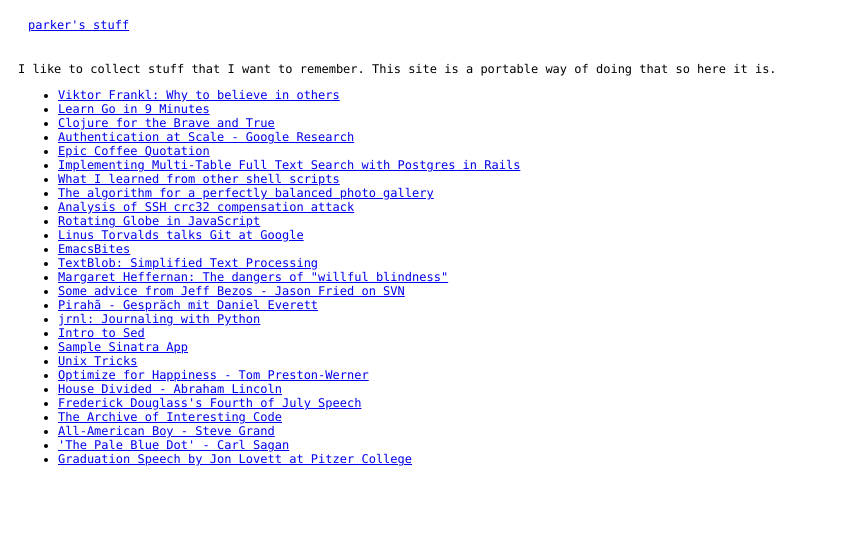
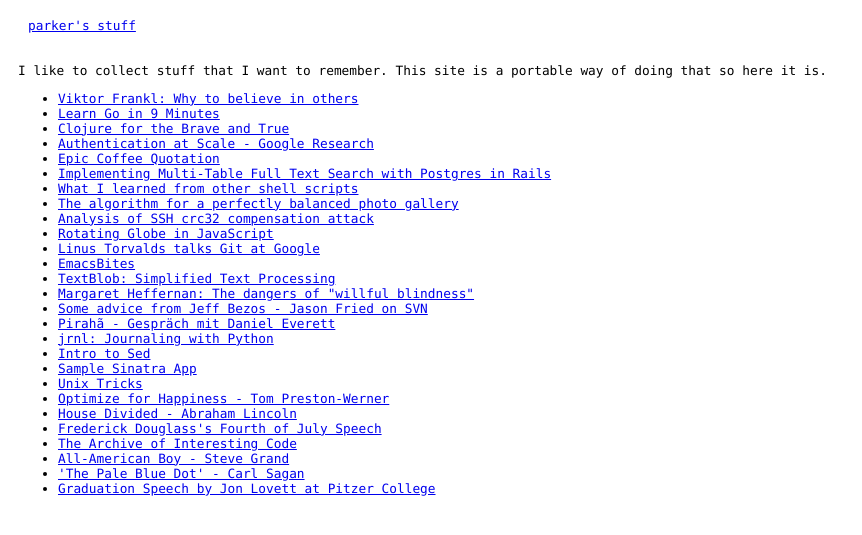
Before and after one commit to parkr/stuff, a Jekyll site: the page built from index.html, in a window 1280 px wide. Shown: the top 535 px of the page, without its empty margins (0-862 px from the left). Built offline with Jekyll 4.4.1, drawn with Linux system fonts in a browser that asks for light colours; Markdown is read by kramdown in place of the engine named in the settings.

Commit message:
Make it a bit more mobile-friendly?

```diff
--- a/_layouts/default.html
+++ b/_layouts/default.html
@@ -3,7 +3,7 @@
 <head>
   <meta charset="utf-8">
   <meta name="viewport" content="width=device-width, initial-scale=1, maximum-scale=1">
-  <title>{% if page.title %}{{ page.title }} / {% endif %}Parker's Stuff</title>
+  <title>{% if page.title %}{{ page.title }} / {% endif %}parker's stuff</title>
   <link rel="stylesheet" href="/css/gridism.css">
   <link rel="stylesheet" href="/css/main.css">
 </head>
--- a/css/main.css
+++ b/css/main.css
@@ -1,4 +1,4 @@
 body {
   font-family: Consolas, "Liberation Mono", Monaco, Courier, monospace;
-  font-size: 12px;
+  font-size: 0.8em;
 }
--- a/index.html
+++ b/index.html
@@ -2,7 +2,7 @@
 layout: default
 ---
 
-<div class="unit golden-large">
+<div class="unit whole">
   I like to collect stuff that I want to remember. This site is a portable way of
   doing that so here it is.
 
```
